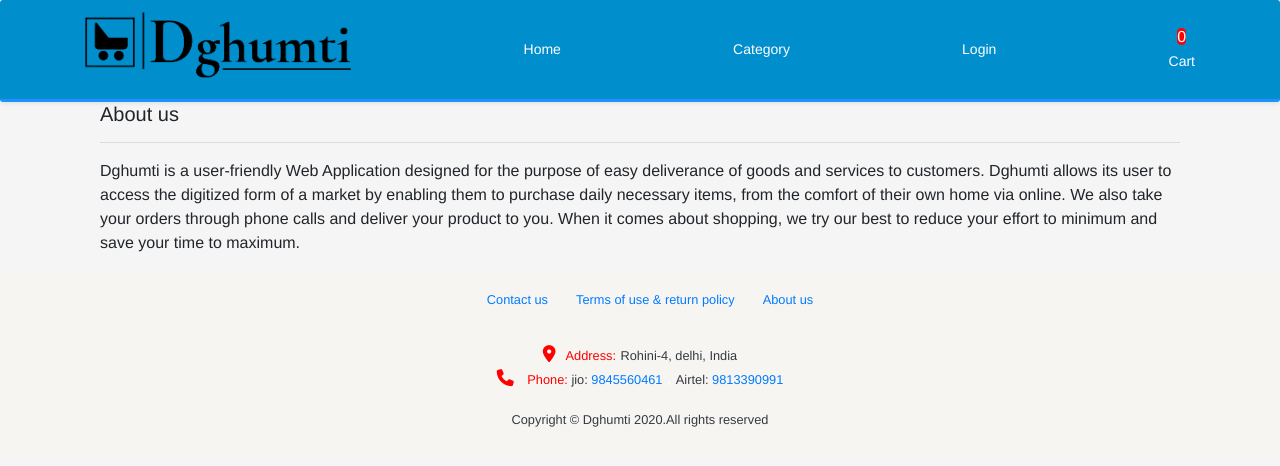
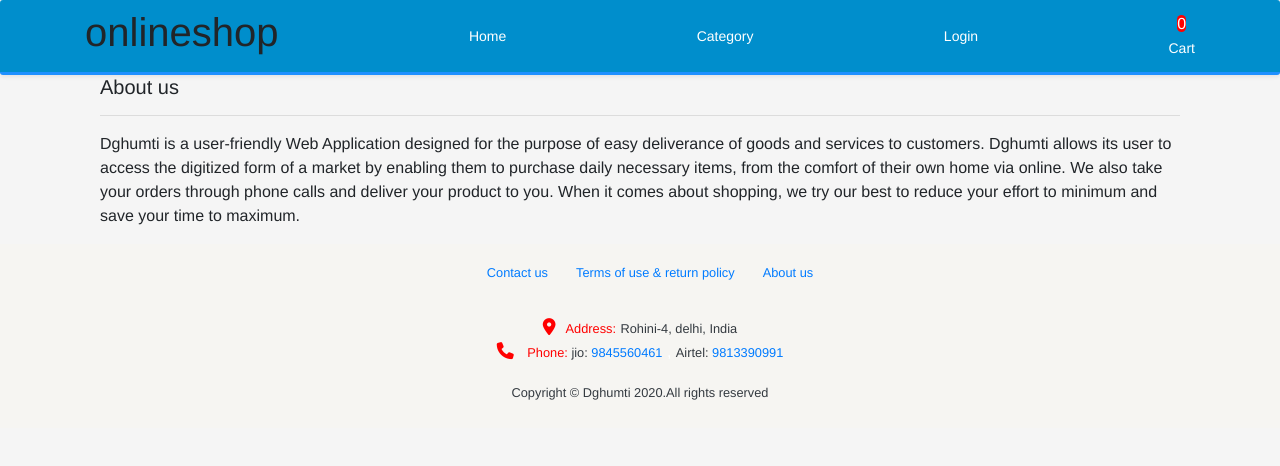
Before and after one commit to omnath14/dghumti6, a React (Create React App) app in the folder client/: page /aboutus in a window 1280 px wide. Shown: the top 466 px of the page. Built offline with nearby package versions, Linux system fonts and the light colour scheme.

Commit message:
Update Menu.js

```diff
--- a/client/src/core/Menu.js
+++ b/client/src/core/Menu.js
@@ -2,7 +2,7 @@ import React from "react";
 import { Link, withRouter } from "react-router-dom";
 import { signout, isAuthenticated } from "../auth";
 import { itemTotal } from "./cartHelpers";
-import logo from "./logo.png"
+
 
 
 
@@ -34,7 +34,7 @@ const Menu = ({ history }) => (
     <nav className="navbar navbar-expand-lg sticky-top shadow-sm" style={color}>
         <div className="container">
 
-            <img src={logo} style={l} alt=" " />
+             <h1>onlineshop</h1>
 
             <Link style={isActive(history, "/")}
                    to="/" >
```
